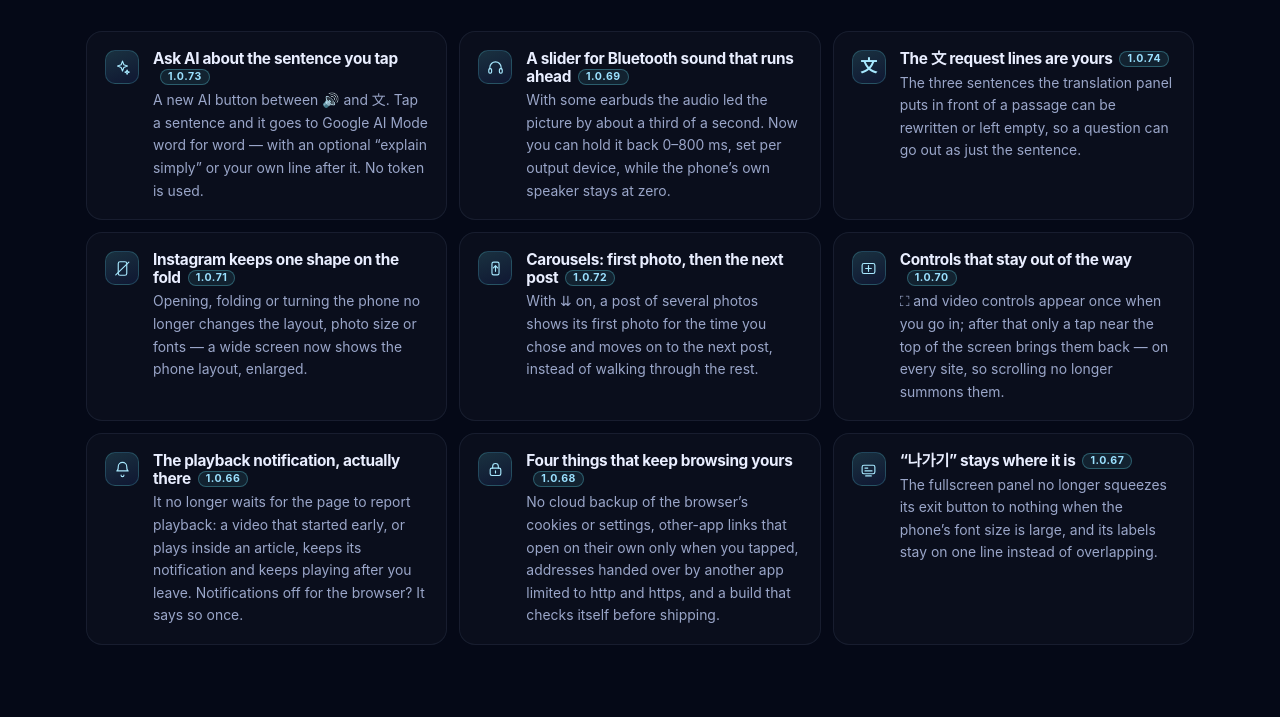
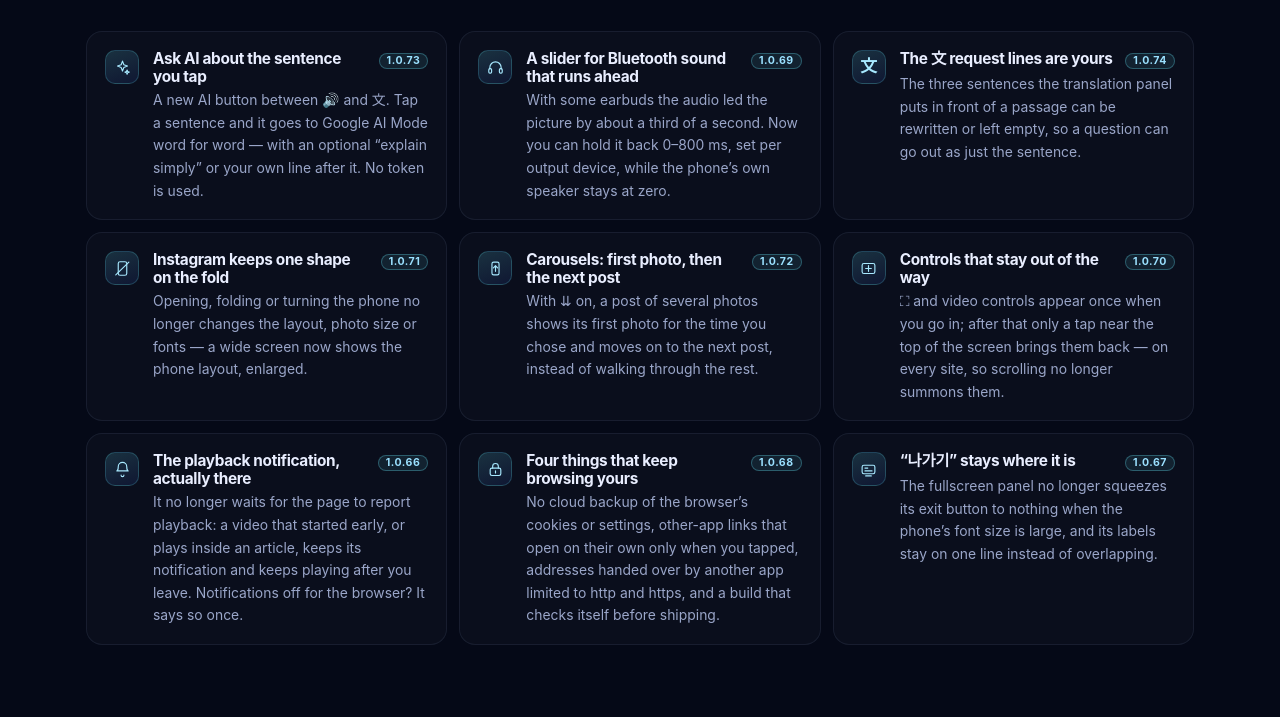
Before and after one commit to HSH88888/photo-galaxy, a plain HTML site: page mybrowser/intro.html in a window 1280 px wide. Shown: the part 1443-2160 px from the top of the page. Drawn offline with Linux system fonts and the light colour scheme.

Commit message:
소개 페이지: 버전 배지를 제목 오른쪽에 고정 (줄바꿈 정리)

```diff
--- a/mybrowser/intro.html
+++ b/mybrowser/intro.html
@@ -224,10 +224,10 @@
   .mini{display:flex;gap:14px;padding:18px 18px 17px;border-radius:16px;border:1px solid var(--line-soft);background:rgba(255,255,255,.022)}
   .mini .ico{width:34px;height:34px;border-radius:10px;margin:0;flex:0 0 auto}
   .mini .ico svg{width:17px;height:17px}
-  .mini h3{font-size:.96rem;margin-bottom:4px}
+  .mini h3{font-size:.96rem;margin-bottom:4px;display:grid;grid-template-columns:1fr auto;column-gap:9px;align-items:baseline}
   .mini p{color:var(--muted);font-size:.87rem;line-height:1.62}
   .mini.span2 p{max-width:82ch}
-  .ver{display:inline-block;font-size:.66rem;font-weight:700;letter-spacing:.05em;color:#9BE1FF;border:1px solid rgba(103,232,249,.3);background:rgba(103,232,249,.09);padding:1px 7px;border-radius:999px;vertical-align:2px;margin-left:7px;white-space:nowrap}
+  .ver{display:inline-block;flex:0 0 auto;font-size:.66rem;font-weight:700;letter-spacing:.05em;color:#9BE1FF;border:1px solid rgba(103,232,249,.3);background:rgba(103,232,249,.09);padding:1px 7px;border-radius:999px;vertical-align:2px;margin-left:auto;white-space:nowrap}
 
   /* ---------- download ---------- */
   .dl{position:relative;border-radius:28px;overflow:hidden;border:1px solid rgba(103,232,249,.22);
```
